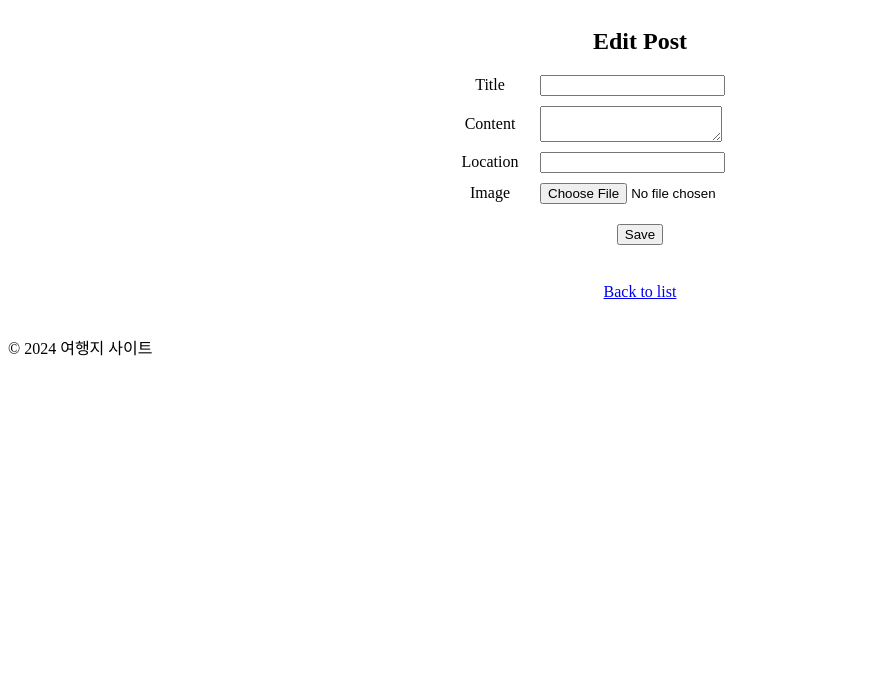
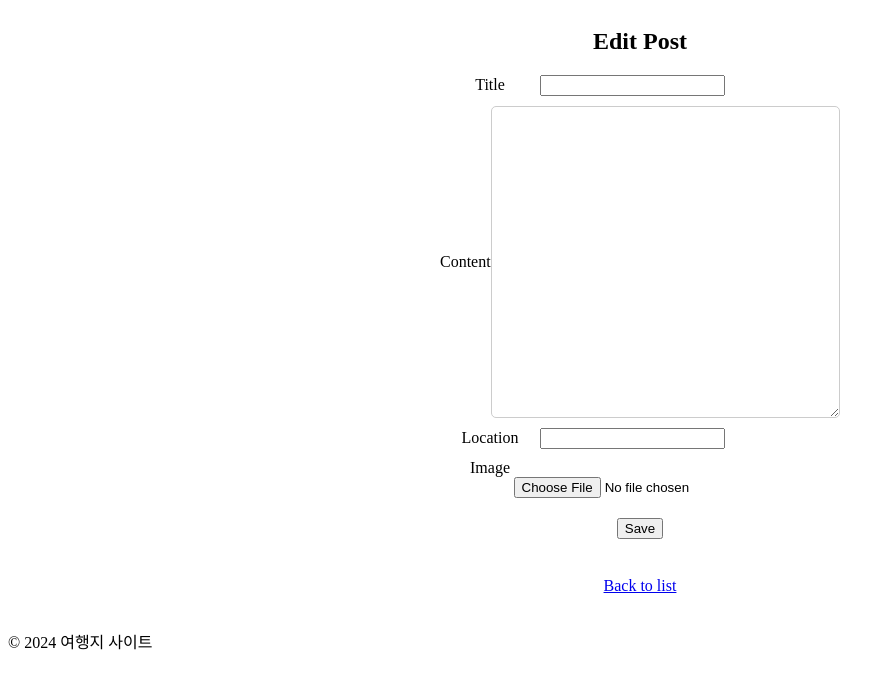
Before and after one commit to Cup-Of-Liber-Tea/MapPro, a Django app: template user/templates/post_form.html in a window 1280 px wide. Shown: the top 689 px of the page, without its empty margins (0-895 px from the left). Run offline with Django 3.2, Linux system fonts and the light colour scheme; the template is opened without the code that fills it: values that come from a table or form of the project are taken from there, others are empty; tables that the repository leaves empty hold one stand-in row (values such as "Sample post"); form fields are guessed from the names that the template uses.

Commit message:
콘텐츠 박스 크기 조정, 파일선택 겹친 부분 수정

```diff
--- a/user/templates/post_form.html
+++ b/user/templates/post_form.html
@@ -13,8 +13,8 @@
 
       <!-- Content Field -->
       <div style="display: flex; justify-content: flex-start; align-items: center; margin-bottom: 10px;">
-        <label style="width: 100px;">Content</label>
-        {{ form.content }}
+      <label style="width: 100px;">Content</label>
+      <textarea name="content" style="width: 1000px; height: 300px; padding: 5px; border-radius: 5px; border: 1px solid #ccc; font-size: 16px;">{{ form.content.value }}</textarea>
       </div>
 
       <!-- Location Field -->
@@ -24,9 +24,9 @@
       </div>
 
       <!-- Image Field -->
-      <div style="display: flex; justify-content: flex-start; align-items: center; margin-bottom: 10px;">
-        <label style="width: 100px;">Image</label>
-        {{ form.image }}
+      <div style="margin-bottom: 10px;">
+      <label style="display: block; width: 100px;">Image</label>
+      {{ form.image }}
       </div>
 
       <button type="submit" style="margin-top: 10px;">Save</button>
```
